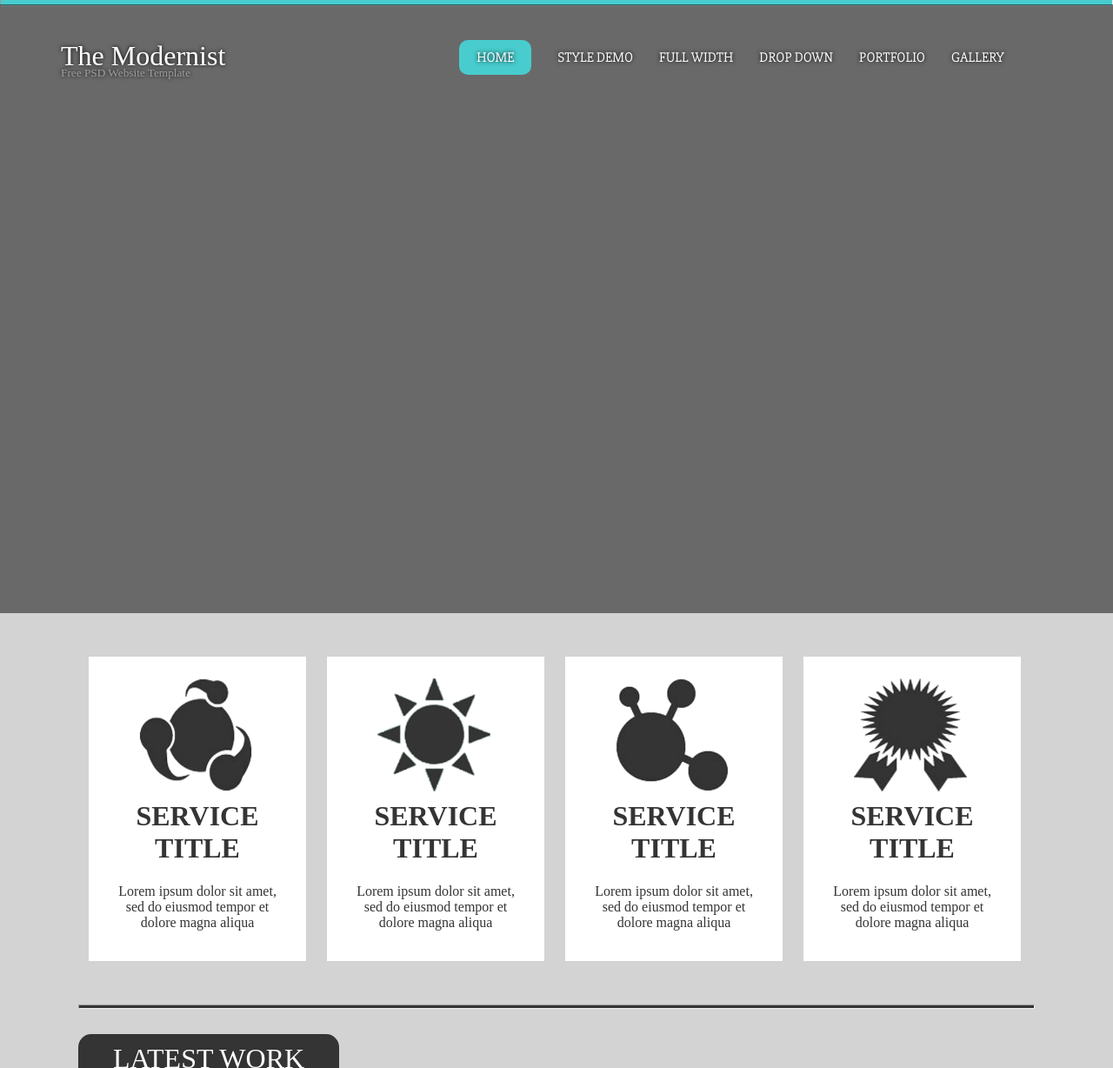
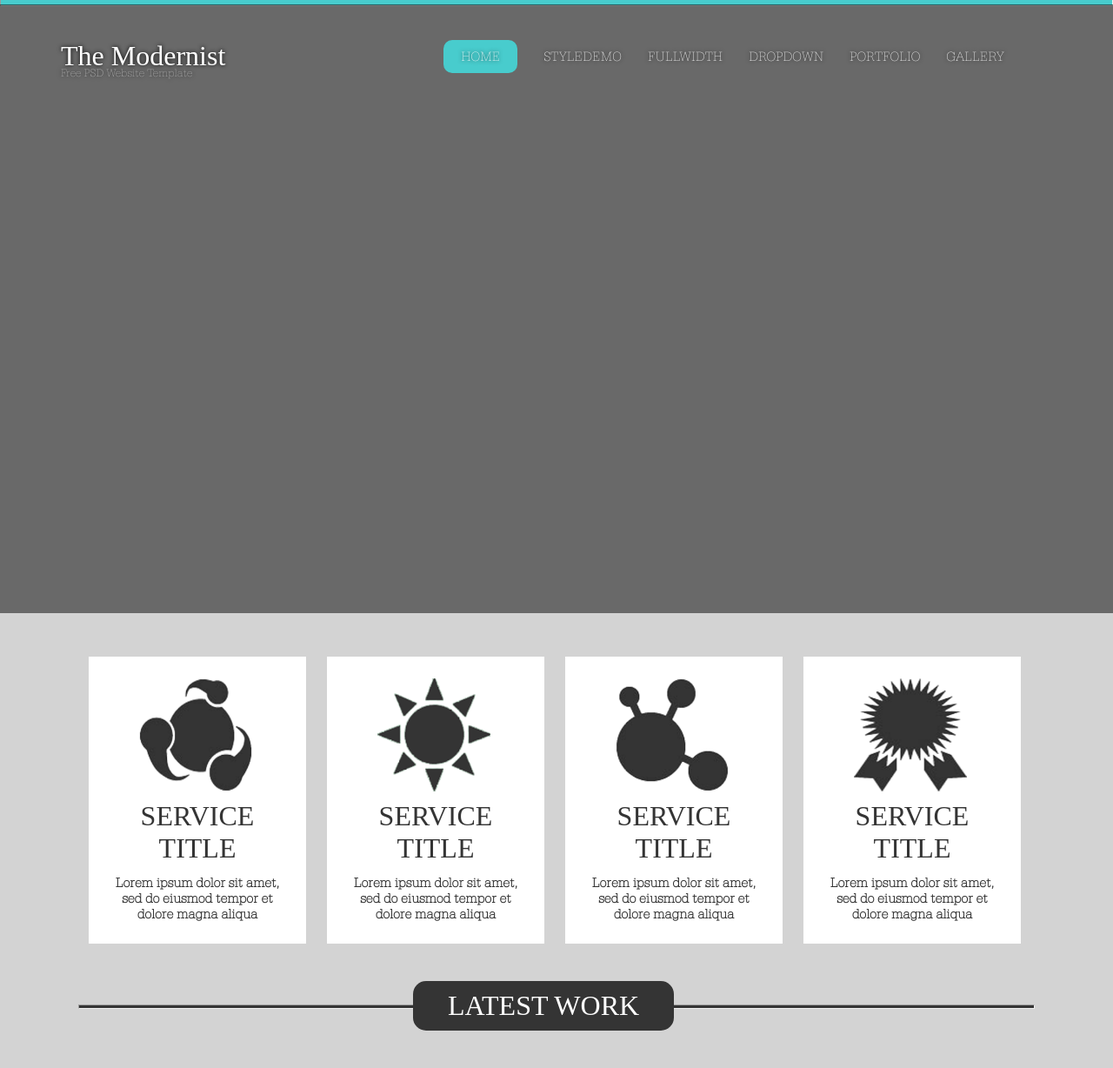
Before and after one commit to abedafnan/frontend-project, a plain HTML site: page index.html in a window 1280 px wide. Shown: the top 1228 px of the page at 87% size. Drawn offline with Linux system fonts and the light colour scheme.

Commit message:
Add fonts

```diff
--- a/index.html
+++ b/index.html
@@ -3,7 +3,7 @@
 	<head>
 		<title></title>
 		<link rel="stylesheet" type="text/css" href="style.css">
-		<link href="https://fonts.googleapis.com/css?family=Slabo+27px" rel="stylesheet">
+		<!-- <link href="https://fonts.googleapis.com/css?family=Slabo+27px" rel="stylesheet"> -->
 	</head>
 
 	<body>
@@ -14,9 +14,9 @@
 				<ul>
 					<li class="nav"><a href=""> gallery </a></li>
 					<li class="nav"><a href=""> portfolio </a></li>
-					<li class="nav"><a href=""> drop down </a></li>
-					<li class="nav"><a href=""> full width </a></li>
-					<li class="nav"><a href=""> style demo </a></li>
+					<li class="nav"><a href=""> dropdown </a></li>
+					<li class="nav"><a href=""> fullwidth </a></li>
+					<li class="nav"><a href=""> styledemo </a></li>
 					<li class="active nav" id="position_fix"><a href=""> Home </a></li>
 				</ul>
 
@@ -55,7 +55,7 @@
 			<h1 class="title">LATEST WORK</h1>
 		</div>
 
-		<div class="content">
+		<div class="content" style="display: inline-block; padding: 0px 0px 40px 0px; margin: 0px auto 0px auto">
 			<img src="images/i1.jpg" class="imgs">
 			<img src="images/i2.jpg" class="imgs">
 			<img src="images/i3.jpg" class="imgs">
--- a/style.css
+++ b/style.css
@@ -1,3 +1,8 @@
+@font-face {
+	font-family: "Serifa TH BT";
+	src: url(fonts/SerifaTH.TTF);
+}
+
 body {
 	/*background-image: url(images/bg1.jpg);*/
 	background-color: lightgray;
@@ -44,7 +49,7 @@ li.nav a {
 	text-decoration: none;
 	text-shadow: 0px 0px 5px black;
 	color: white;
-	font-family: 'Slabo 27px';
+	font-family: 'Serifa TH BT', serif;
 }
 
 a.card_link {
@@ -75,28 +80,10 @@ h1.header_text {
 	text-shadow: 0px 0px 5px black;
 }
 
-h1.title {
-	width: 300px;
-	display: inline-block;
-	background-color: #343434;
-	color: white;
-	border-radius: 15px;
-	text-align: center;
+h5.header_text {
+	color: rgb(189,189,189);
 	font-weight: normal;
-	position: relative;
-	padding: 10px 0px;
-}
-
-hr.title {
-	height: 3px;
-	/*display: inline-block;*/
-	background-color: #343434;
-	margin-top: 30px;
-}
-
-h5.header_text {
-	color: rgb(158,158,158);
-	font-weight: normal;
+	font-family: 'Serifa TH BT', serif;
 	position: relative;
 	top: -30px;
 	text-shadow: 0px 0px 5px black;
@@ -108,7 +95,7 @@ div.content {
 }
 
 div.cards {
-	height: 350px;
+	height: 330px;
 	width: 250px;
 	float: left;
 	background-color: white;
@@ -131,11 +118,39 @@ div.cards .card_icon {
 div.cards .card_heading{
 	text-align: center;
 	text-transform: uppercase;
+	font-weight: normal;
 }
 
 div.cards .card_text{
 	text-align: center;
-	padding: 0px 30px;
+	padding: 0px 20px;
+	font-family: 'Serifa TH BT', serif;
+	font-weight: bold;
+	position: relative;
+	top: -10px;
+}
+
+h1.title {
+	width: 300px;
+	display: inline-block;
+	background-color: #343434;
+	color: white;
+	border-radius: 15px;
+	text-align: center;
+	font-weight: normal;
+	padding: 10px 0px;
+	margin: 0px;
+	position: relative;
+	top: -20px;
+	left: 35%;
+}
+
+hr.title {
+	height: 3px;
+	/*display: inline-block;*/
+	background-color: #343434;
+	position: relative;
+	top: 20px;
 }
 
 img.imgs {
@@ -169,6 +184,7 @@ div.footer1 {
 h4.footer_head {
 	color: white;
 	font-weight: normal;
+	font-family: 'Serifa TH BT', serif;
 	margin: 30px 0px 30px 0px;
 }
 
@@ -192,6 +208,7 @@ li.links:after {
 a.links {
 	color: #48CCCD;
 	text-decoration: none;
+	font-family: 'Serifa TH BT', serif;
 }
 
 span.li_style {
@@ -202,6 +219,7 @@ span.li_style {
 .footer_paragraph {
 	color: rgb(158,158,158);
 	text-decoration: none;
+	font-family: 'Serifa TH BT', serif;
 }
 
 span.tag {
@@ -213,6 +231,7 @@ input, textarea {
 	background-color: #212121;
 	border-color: #212121;
 	border-style: none;
+	font-family: 'Serifa TH BT', serif;
 }
 
 input.input, textarea {
@@ -220,7 +239,6 @@ input.input, textarea {
 	width: 220px;
 	margin-bottom: 10px;
 	padding-left: 10px;
-	font-family: serif;
 	font-size: 1em;
 }
 
@@ -231,7 +249,6 @@ input.input, textarea {
 
 #submit {
 	text-transform: uppercase;
-	font-family: serif;
 	font-weight: bold;
 }
 
@@ -249,6 +266,7 @@ div.footer2 {
 h4.copyright_text {
 	color: rgb(158,158,158);
 	font-weight: normal;
+	font-family: 'Serifa TH BT', serif;
 }
 
 #footer_float {
```
Also changed, not shown: fonts/CourierPS.ttf (added), fonts/SerifaTH.TTF (added).
